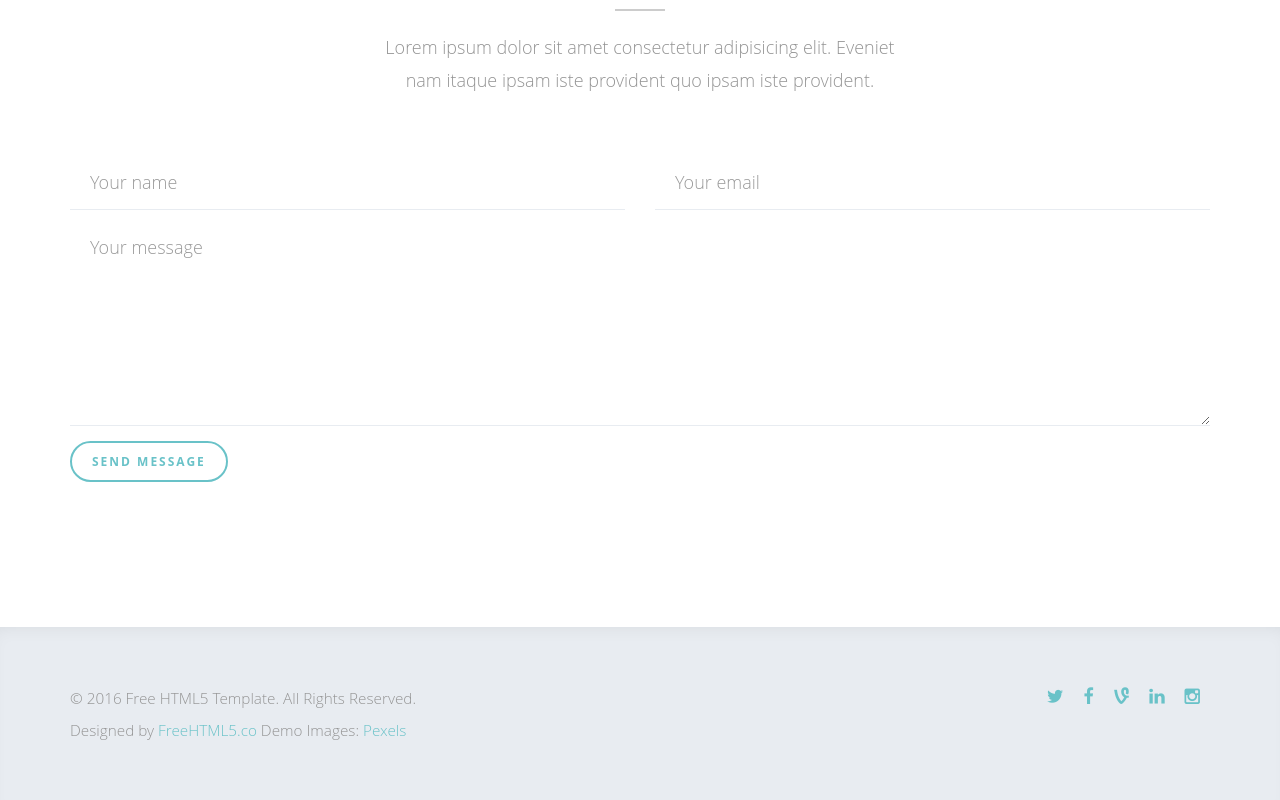
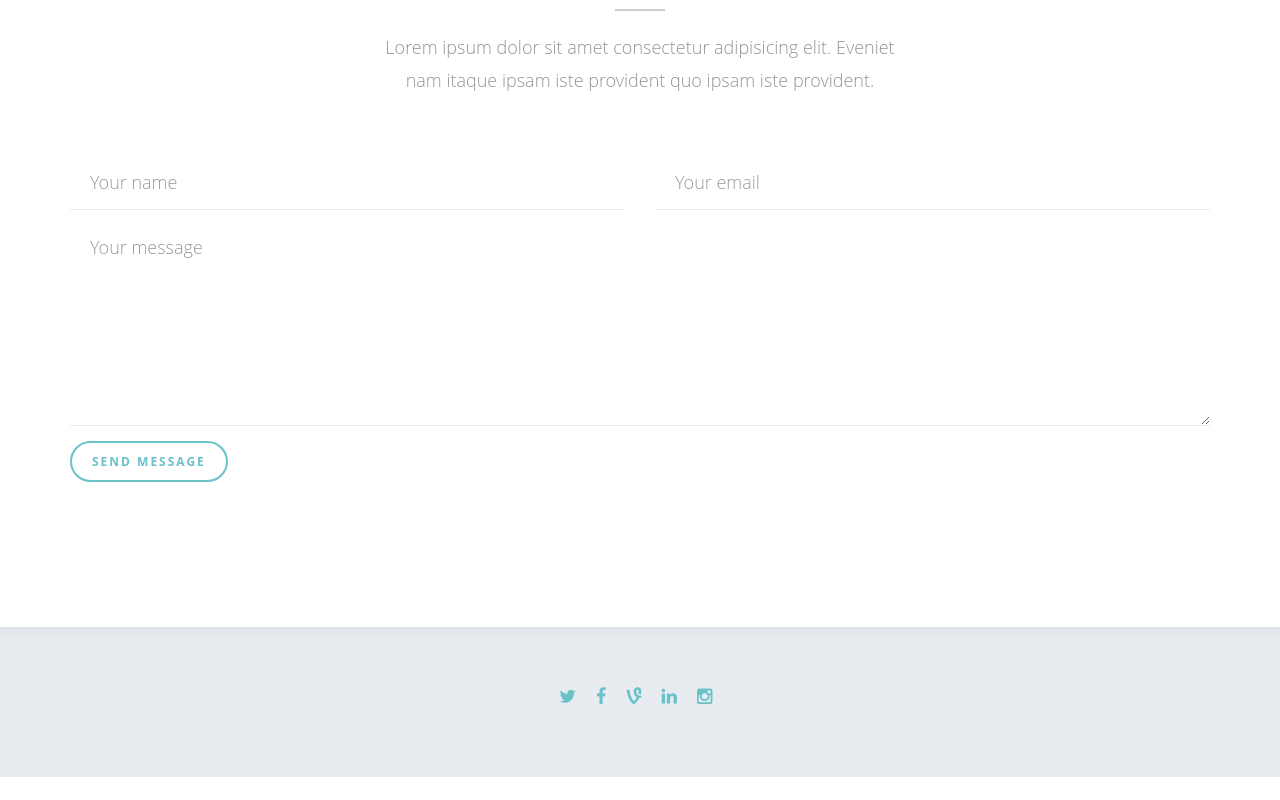
Before and after one commit to RahulChakravarthy/R7chakra-Webapp, an Angular app: page / in a window 1280 px wide. Shown: the part 4255-5055 px from the top of the page. After the commit the page ends 5032 px from the top, so only its background shows below. Built offline with nearby package versions, Linux system fonts and the light colour scheme; what ng2-sticky-nav would draw is missing.

Commit message:
Fixed footer issue

```diff
--- a/src/app/app.component.html
+++ b/src/app/app.component.html
@@ -310,10 +310,7 @@
     <div id="fh5co-footer">
       <div class="container">
         <div class="row">
-          <div class="col-md-6">
-            <p><small>&copy; 2016 Free HTML5 Template. All Rights Reserved. <br> Designed by <a href="http://freehtml5.co/" target="_blank">FreeHTML5.co</a> Demo Images: <a href="http://pexels.com/" target="_blank">Pexels</a></small></p>
-          </div>
-          <div class="col-md-6">
+          <div class="col-md-7">
             <ul class="fh5co-social">
               <li><a href="#"><i class="icon-twitter"></i></a></li>
               <li><a href="#"><i class="icon-facebook"></i></a></li>
```
Also changed, not shown: src/assets/css/bootstrap.css, 3 other files (tests, documents, lock files or other folders).
